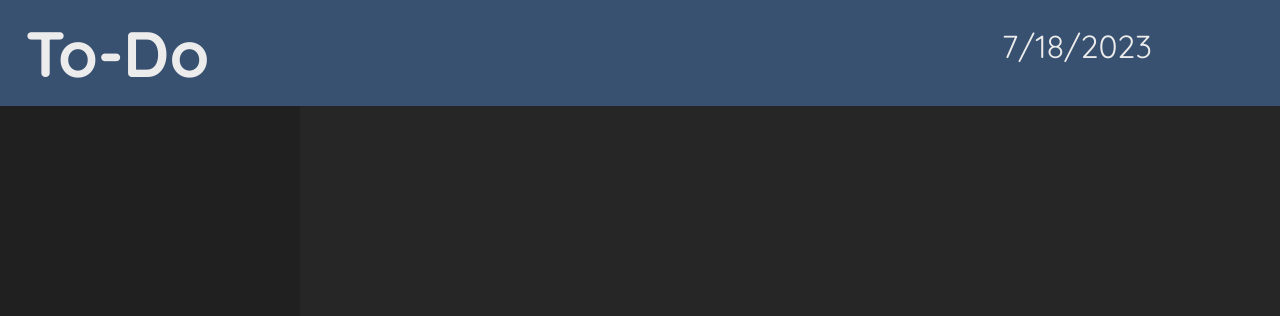
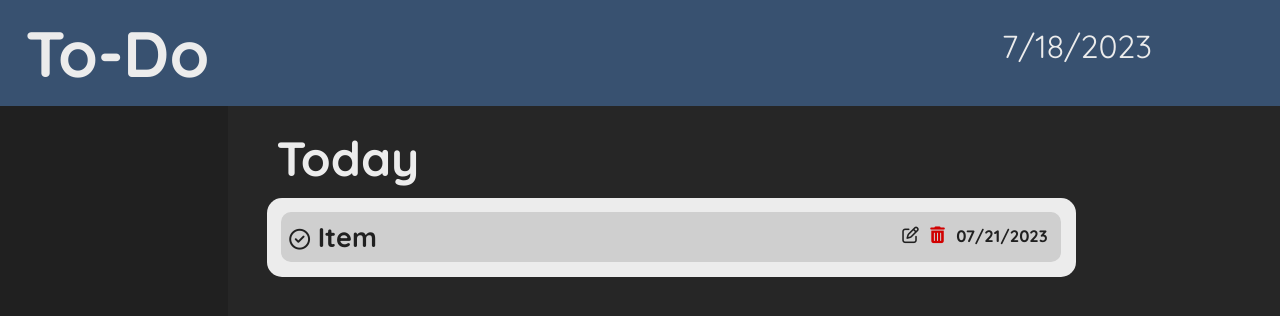
Before and after one commit to ZeeshawnH/ToDoList, a website built with webpack: page dist/index.html in a window 1280 px wide. Built offline with nearby package versions, Linux system fonts and the light colour scheme.

Commit message:
Finished list item visual components - working on event listeners

```diff
--- a/package.json
+++ b/package.json
@@ -14,7 +14,8 @@
     "html-webpack-plugin": "^5.5.3",
     "style-loader": "^3.3.3",
     "webpack": "^5.88.2",
-    "webpack-cli": "^5.1.4"
+    "webpack-cli": "^5.1.4",
+    "webpack-dev-server": "^4.15.1"
   },
   "dependencies": {
     "date-fns": "^2.30.0"
--- a/src/base.js
+++ b/src/base.js
@@ -1,4 +1,5 @@
 import './style.css';
+import { list, title } from './gui/listUI';
 
 export const header = () => {
     const header = document.createElement("header");
@@ -25,3 +26,15 @@ export const sidebar = () => {
 
     return sidebar;
 };
+
+export const main = () => {
+    const main = Object.assign(document.createElement("main"), {
+        id: "main"
+    });
+
+    main.appendChild(title("Today"));
+
+    main.appendChild(list());
+
+    return main;
+}
--- /dev/null
+++ b/src/gui/itemUI.js
@@ -0,0 +1,50 @@
+import { Item } from "../Project/item";
+import {format} from "date-fns/format";
+
+export const listItem = (listItem) => {
+
+    const item = Object.assign(document.createElement("div"), {
+        className: "item"
+    });
+
+    const checkbox = Object.assign(document.createElement("i"), {
+        className: "far fa-check-circle checkbox"
+    });
+
+    const title = Object.assign(document.createElement("span"), {
+        className: "item-title",
+        innerText: "Item"
+    });
+
+    const info = Object.assign(document.createElement("span"), {
+        className: "info"
+    });
+    const edit = Object.assign(document.createElement("i"), {
+        className: "far fa-edit edit"
+    });
+    const deleteButton = Object.assign(document.createElement("i"), {
+        className: "fas fa-trash-alt delete"
+    });
+    const date = Object.assign(document.createElement("span"), {
+        className: "date",
+        innerText: "07/21/2023"
+    });
+    info.appendChild(edit);
+    info.appendChild(deleteButton)
+    info.appendChild(date);
+
+    item.appendChild(checkbox);
+    item.appendChild(title);
+    item.appendChild(info);
+
+    // Event listeners
+    item.addEventListener("click", () => {
+        checkbox.classList.toggle("fas");
+        checkbox.classList.toggle("far");
+        title.classList.toggle("item-checked");
+    });
+
+
+
+    return item;
+}
--- /dev/null
+++ b/src/gui/listUI.js
@@ -0,0 +1,20 @@
+import { listItem } from "./itemUI";
+
+export const list = () => {
+    const list = Object.assign(document.createElement("div"), {
+        className: "list"
+    });
+
+    list.appendChild(listItem("Item", ""));
+
+    return list;
+}
+
+export const title = (text) => {
+    const title = Object.assign(document.createElement("div"), {
+        className: "project-title",
+        innerText: text
+    });
+
+    return title;
+}
--- a/src/index.js
+++ b/src/index.js
@@ -1,12 +1,13 @@
-import {header, sidebar} from './base.js';
+import {header, sidebar, main} from './base.js';
 
 const content = Object.assign(document.createElement("div"), {
     id: "content"
-})
+});
 
+document.body.appendChild(header());
 // content.appendChild(header());
 content.appendChild(sidebar());
 
+content.appendChild(main());
 
-document.body.appendChild(header());
 document.body.appendChild(content);
--- a/src/style.css
+++ b/src/style.css
@@ -1,9 +1,18 @@
 @import url('https://fonts.googleapis.com/css2?family=Quicksand:wght@400;700&display=swap');
+
+* {
+    font-family: 'QuickSand', sans-serif;
+    color: var(--white);
+}
 
 :root {
     --background: #262626;
+    --dark-background: #202020;
     --secondary-color: #385170;
     --blue: #9fd3c7;
+    --grey: #cfcfcf;
+    --checked-item-text: #6f6f6f;
+    --dark-grey: #b9b9b9;
     --white: #ececec;
 }
 
@@ -13,24 +22,23 @@ body {
 }
 
 #content {
-    /* display: flex; */
+    display: flex;
     justify-content: flex-start;
     height: 100vh;
+
 }
 
 header {
     display: flex;
     width: 100%;
-    height: 100%;
     background-color: var(--secondary-color);
     color: var(--white);
 }
 
 #title {
     text-align: left;
-    font-family: 'QuickSand', sans-serif;
     font-size: 4em;
-    font-weight: 700;
+    font-weight: 900;
     width: 50%;
     padding-top: 1%;
     padding-bottom: 1%;
@@ -51,3 +59,79 @@ header {
     width: 300px;
     background-color: #202020;
 }
+
+#main {
+    width: 100%;
+    padding: 1% 3% 1% 3%;
+}
+
+.project-title {
+    font-size: 3em;
+    font-weight: bold;
+    padding: 1%;
+}
+
+.list {
+    width: 80%;
+    background-color: var(--white);
+    border-radius: 15px;
+    padding: 1.5%
+}
+
+.item {
+    background-color: var(--grey);
+    font-size: 1.3em;
+    font-weight: 700;
+    padding: 1%;
+    border-radius: 10px;
+}
+
+.item:hover {
+    background-color: var(--dark-grey);
+}
+
+.item-title {
+    color: var(--dark-background);
+    font-size: 1.3em;
+    font-weight: 700;
+}
+
+.item-checked {
+    text-decoration: line-through;
+    color: var(--checked-item-text);
+}
+
+.checkbox {
+    color: var(--dark-background);
+    padding: 0 1% 0 0;
+}
+
+.checkbox:hover {
+    cursor: pointer;
+}
+
+.info {
+    width: 50%;
+    float: right;
+    color: var(--dark-background);
+    text-align: right;
+}
+
+.info > * {
+    padding: 1.5%;
+    color: var(--dark-background);
+    font-size: .8em;
+    cursor: pointer;
+}
+
+.edit:hover {
+    color: grey;
+}
+
+.delete {
+    color: rgb(209, 1, 1);
+}
+
+.delete:hover {
+    color: rgb(165, 0, 0);
+}
--- a/src/ui/itemUI.js
+++ /dev/null
@@ -1,5 +0,0 @@
-import { Item } from "../Project/item";
-
-const listItem = () => {
-
-}
--- a/webpack.config.js
+++ b/webpack.config.js
@@ -13,5 +13,5 @@ module.exports = {
           use: ['style-loader', 'css-loader'],
         },
       ],
-  }
+  },
 };
```
Also changed, not shown: dist/index.html, dist/main.js, 1 other file.
